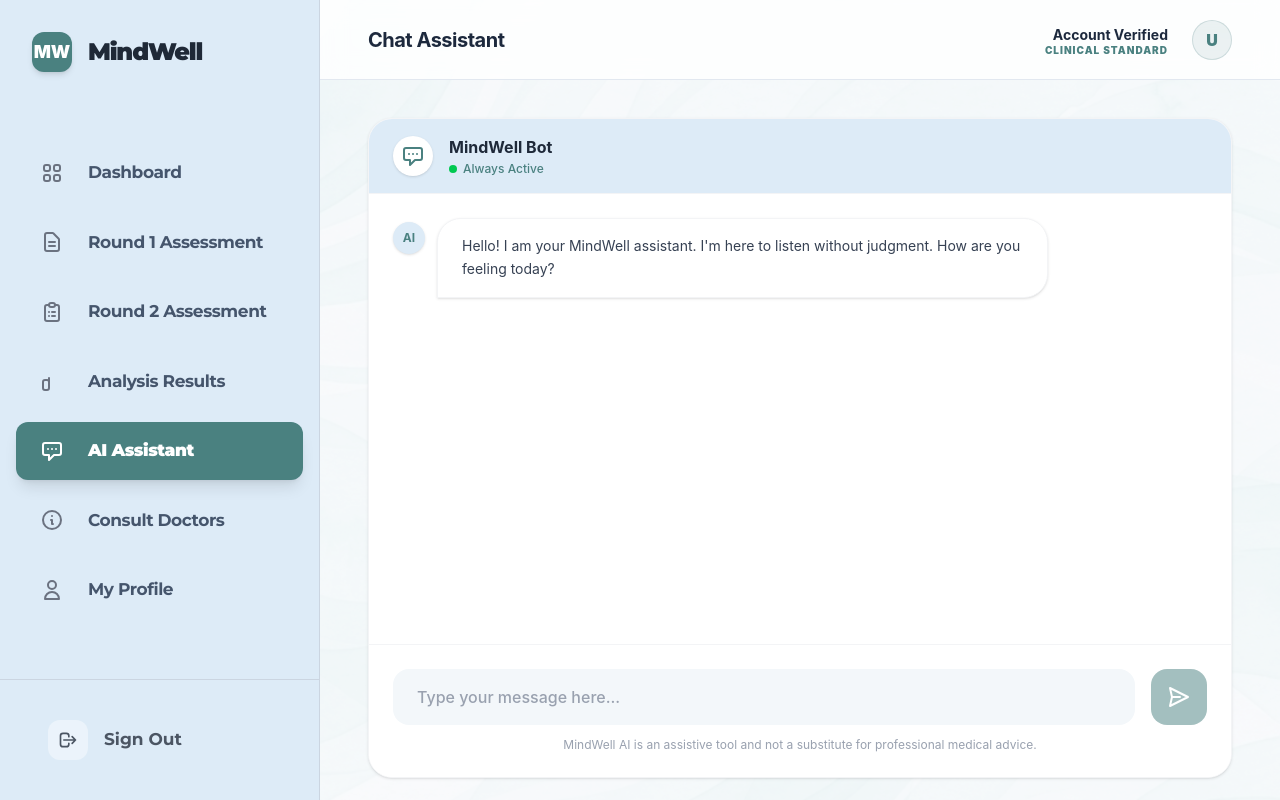
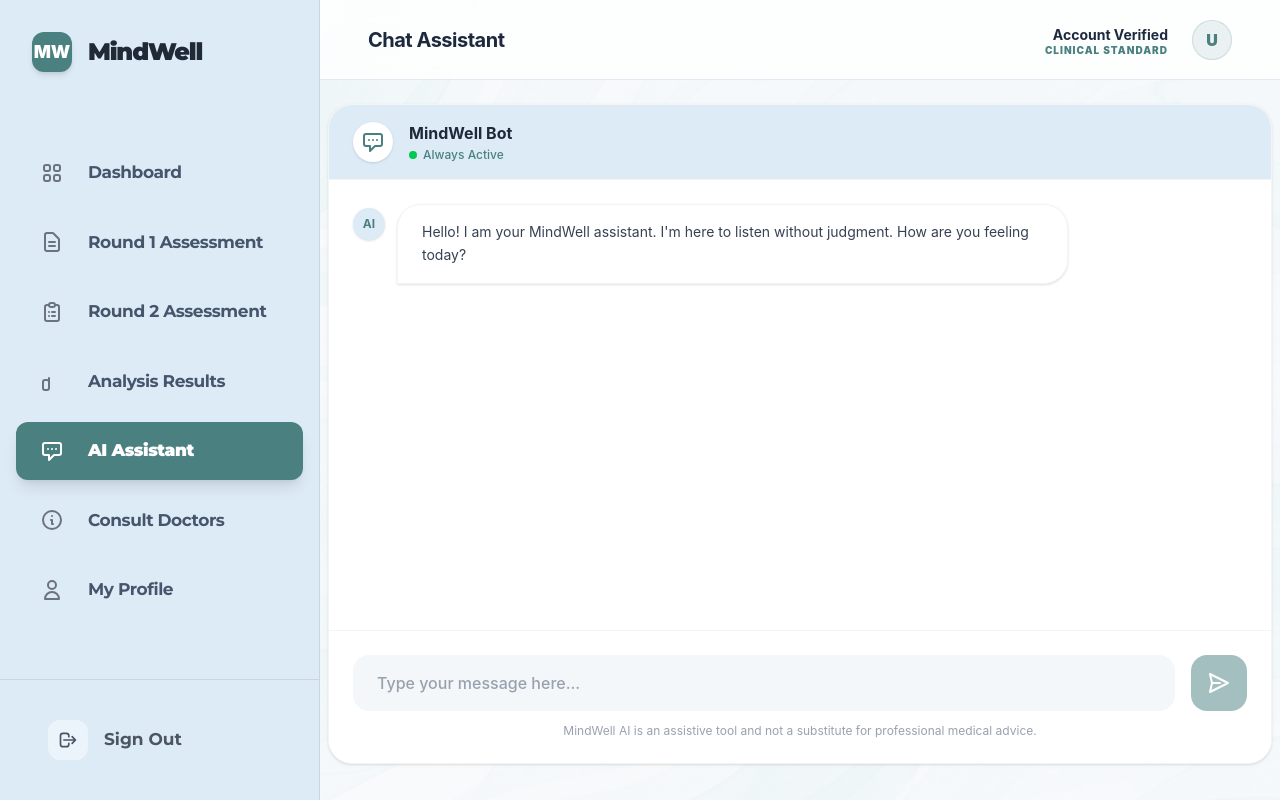
Before and after one commit to GauriTh06/mental-health, a React (Vite) app in the folder client/: page /chat in a window 1280 px wide. Built offline with nearby package versions, Linux system fonts and the light colour scheme; sample sign-in values are in the browser's storage.

Commit message:
UI Optimization: Expanded dashboard cards to fill empty horizontal space

```diff
--- a/client/src/components/DashboardLayout.jsx
+++ b/client/src/components/DashboardLayout.jsx
@@ -116,7 +116,7 @@ const DashboardLayout = ({ children, title }) => {
                     </div>
                 </header>
 
-                <div className="flex-1 overflow-y-auto px-8 lg:px-12 py-10 space-y-12 relative z-10">
+                <div className="flex-1 overflow-y-auto px-1 lg:px-2 py-6 space-y-12 relative z-10">
                     {children}
                 </div>
             </main>
--- a/client/src/pages/Dashboard.jsx
+++ b/client/src/pages/Dashboard.jsx
@@ -39,7 +39,7 @@ const Dashboard = () => {
 
     return (
         <DashboardLayout title="Performance Dashboard">
-            <div className="max-w-7xl mx-auto space-y-6 pb-12">
+            <div className="w-full space-y-6 pb-12">
 
                 {/* PROFESSIONAL WELCOME BANNER */}
                 <div className="bg-white rounded-2xl p-8 border border-slate-200 shadow-sm flex flex-col lg:flex-row items-center justify-between gap-8 relative overflow-hidden">
```
